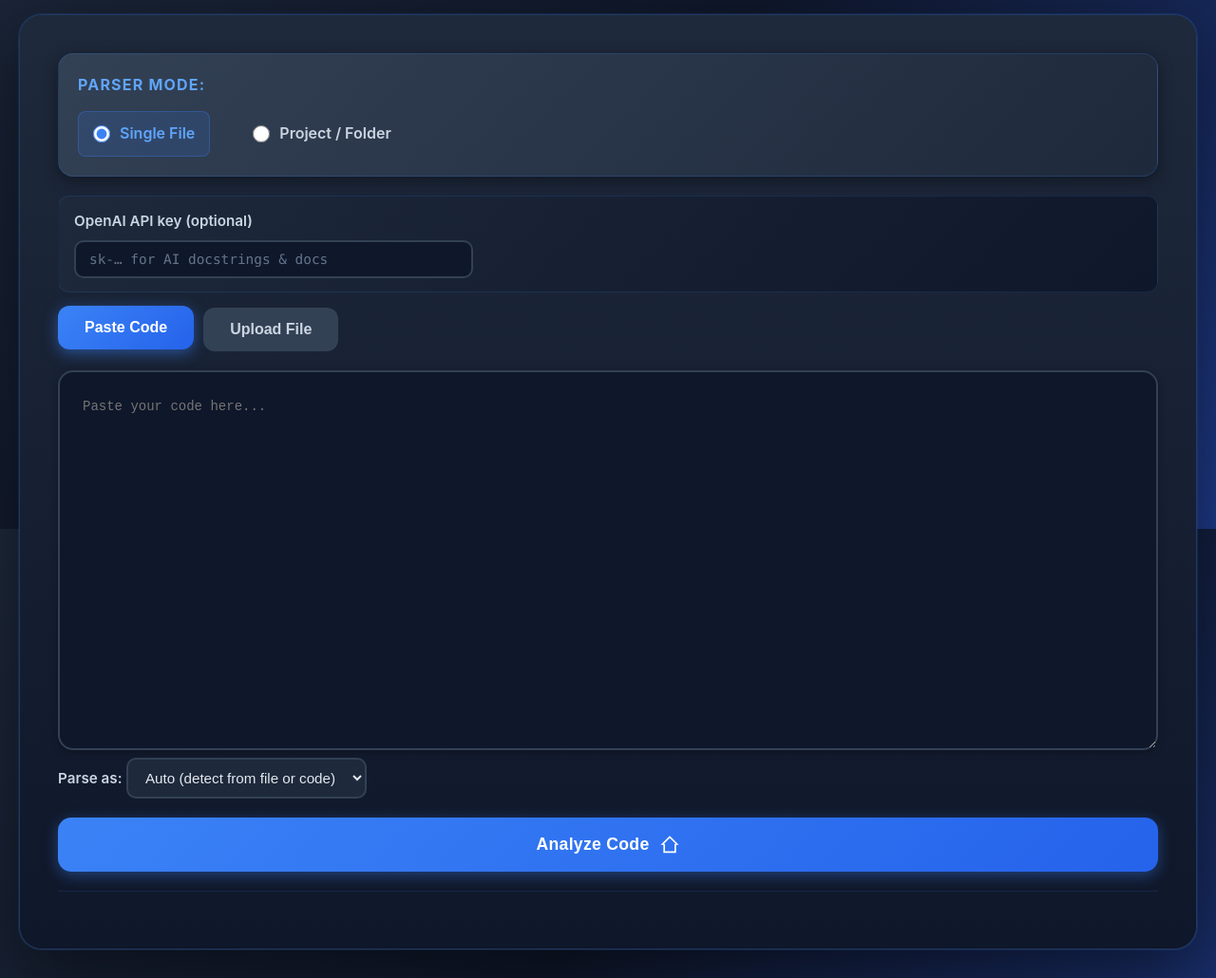
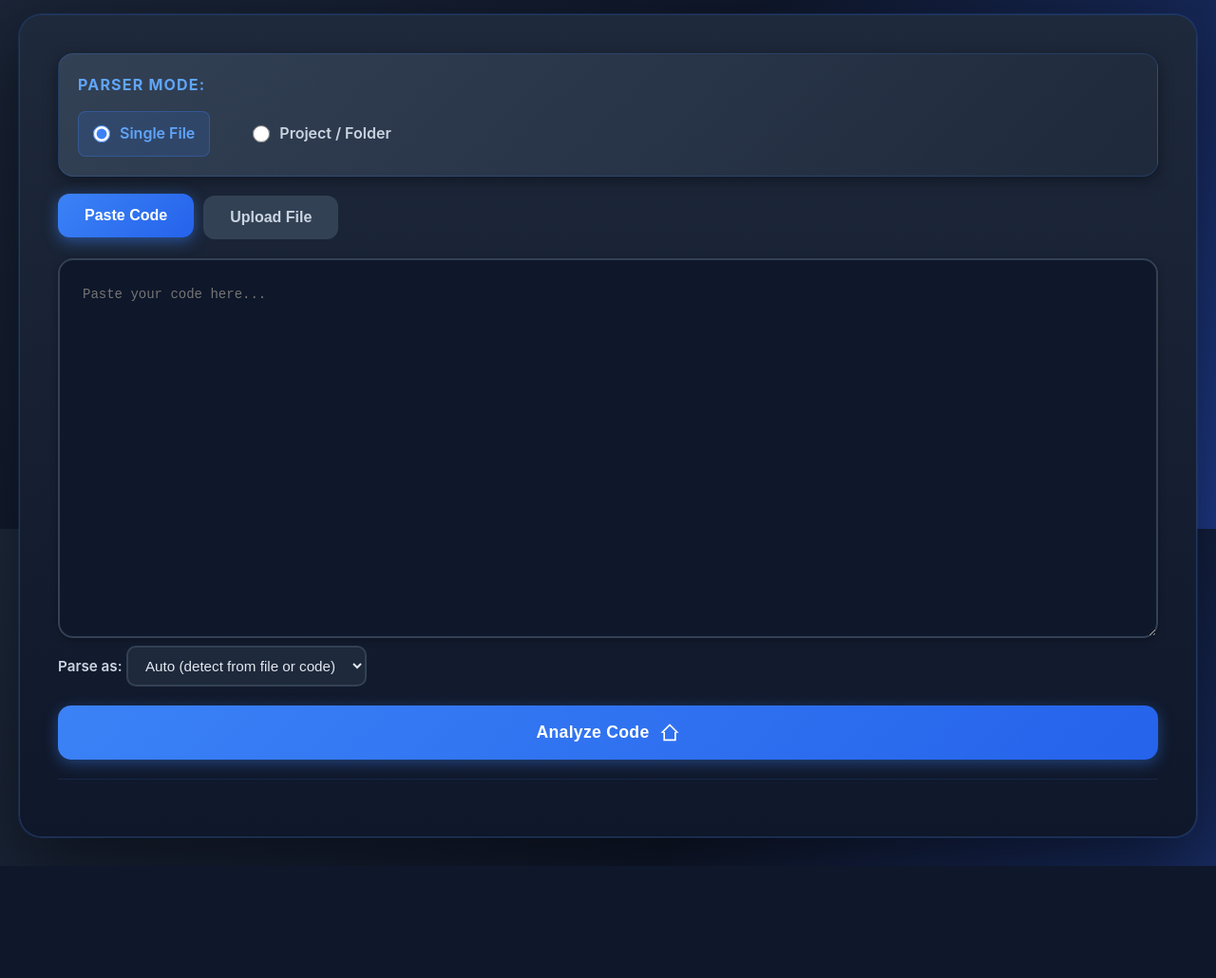
Before and after one commit to dhwani82/DocuMind-691, a Flask app: page / in a window 1280 px wide. Shown: the part 243-1273 px from the top of the page at 95% size. After the commit the page ends 1155 px from the top, so only its background shows below. Run offline with Flask 3, Linux system fonts and the light colour scheme; some libraries are stand-ins or nearby versions.

Commit message:
docs: document OPENAI_API_KEY via env; remove API key field from UI.
- README: env-only key (.env, Render), default URL port 5001, AI docs section.
- templates/index.html: drop OpenAI API key row (server uses OPENAI_API_KEY).

Made-with: Cursor

```diff
--- a/templates/index.html
+++ b/templates/index.html
@@ -28,21 +28,6 @@
                             <input type="radio" name="parser-mode" value="project" onchange="switchParserMode('project')" style="margin-right: 10px; cursor: pointer; accent-color: #3b82f6; width: 18px; height: 18px;">
                             <span style="font-weight: 600; font-size: 1rem;">Project / Folder</span>
                         </label>
-                    </div>
-                </div>
-
-                <div class="api-key-row">
-                    <label for="openai-api-key" class="language-select-label">OpenAI API key (optional)</label>
-                    <div class="api-key-input-wrap">
-                        <input
-                            type="password"
-                            id="openai-api-key"
-                            class="api-key-input"
-                            placeholder="sk-… for AI docstrings & docs"
-                            autocomplete="off"
-                            spellcheck="false"
-                            title="Stored only in your browser session until you generate docs; server can also use OPENAI_API_KEY"
-                        >
                     </div>
                 </div>
 
```
Also changed, not shown: README.md.
